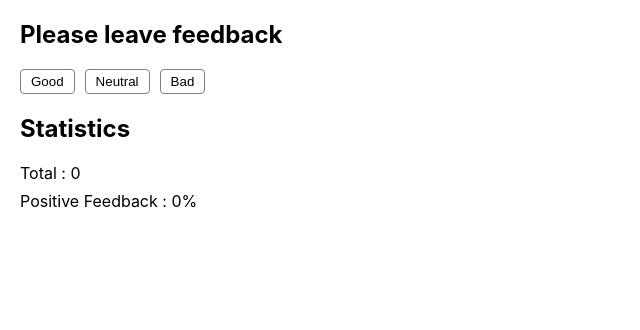
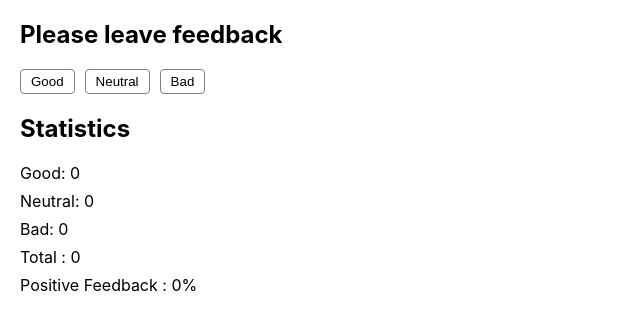
Before and after one commit to LarysaHliieva/goit-react-hw-02-feedback, a React (Create React App) app: page / in a window 1280 px wide. Shown: the top 330 px of the page, without its empty margins (0-640 px from the left). Built offline with nearby package versions, Linux system fonts and the light colour scheme.

Commit message:
update Statistics

```diff
--- a/src/components/Feedback/Feedback.jsx
+++ b/src/components/Feedback/Feedback.jsx
@@ -29,6 +29,7 @@ class Feedback extends Component {
   }
 
   render() {
+    const { good, neutral, bad } = this.state;
     const total = this.countTotalFeedback();
     const positiveFeedback = this.countPositiveFeedbackPercentage();
     return (
@@ -47,23 +48,16 @@ class Feedback extends Component {
           ))}
         </div>
 
-        {/* <div>
-          <h2 className={css.title}>Statistics</h2>
-          <ul>
-            {feedbackOptions.map(option => (
-              <li key={option} className={css.item}>
-                {option}: {this.state[option]}
-              </li>
-            ))}
-          </ul>
-          <p className={css.item}>total : {total}</p>
-          <p className={css.item}>positive feedback : {positiveFeedback}%</p>
-        </div> */}
-        <Statistics total={total} positivePercentage={positiveFeedback} />
+        <Statistics
+          good={good}
+          neutral={neutral}
+          bad={bad}
+          total={total}
+          positivePercentage={positiveFeedback}
+        />
       </div>
     );
   }
 }
 
 export default Feedback;
-// good={} neutral={} bad={}
--- a/src/components/Feedback/Statistics/Statistics.jsx
+++ b/src/components/Feedback/Statistics/Statistics.jsx
@@ -1,20 +1,33 @@
+import PropTypes from 'prop-types';
+
 import css from './Statistics.module.css';
 
-const Statistics = ({ good, neutral, bad, total, positivePercentage }) => {
+const feedbackOptions = ['good', 'neutral', 'bad'];
+
+const Statistics = props => {
+  const { total, positivePercentage } = props;
   return (
     <div>
       <h2 className={css.title}>Statistics</h2>
-      {/* <ul>
+      <ul>
         {feedbackOptions.map(option => (
           <li key={option} className={css.item}>
-            {option}: {this.state[option]}
+            {option}: {props[option]}
           </li>
         ))}
-      </ul> */}
-      <p className={css.item}>total : {total}</p>
-      <p className={css.item}>positive feedback : {positivePercentage}%</p>
+        <li className={css.item}>total : {total}</li>
+        <li className={css.item}>positive feedback : {positivePercentage}%</li>
+      </ul>
     </div>
   );
 };
 
+Statistics.propTypes = {
+  good: PropTypes.number.isRequired,
+  neutral: PropTypes.number.isRequired,
+  bad: PropTypes.number.isRequired,
+  total: PropTypes.number.isRequired,
+  positivePercentage: PropTypes.number.isRequired,
+};
+
 export default Statistics;
```
